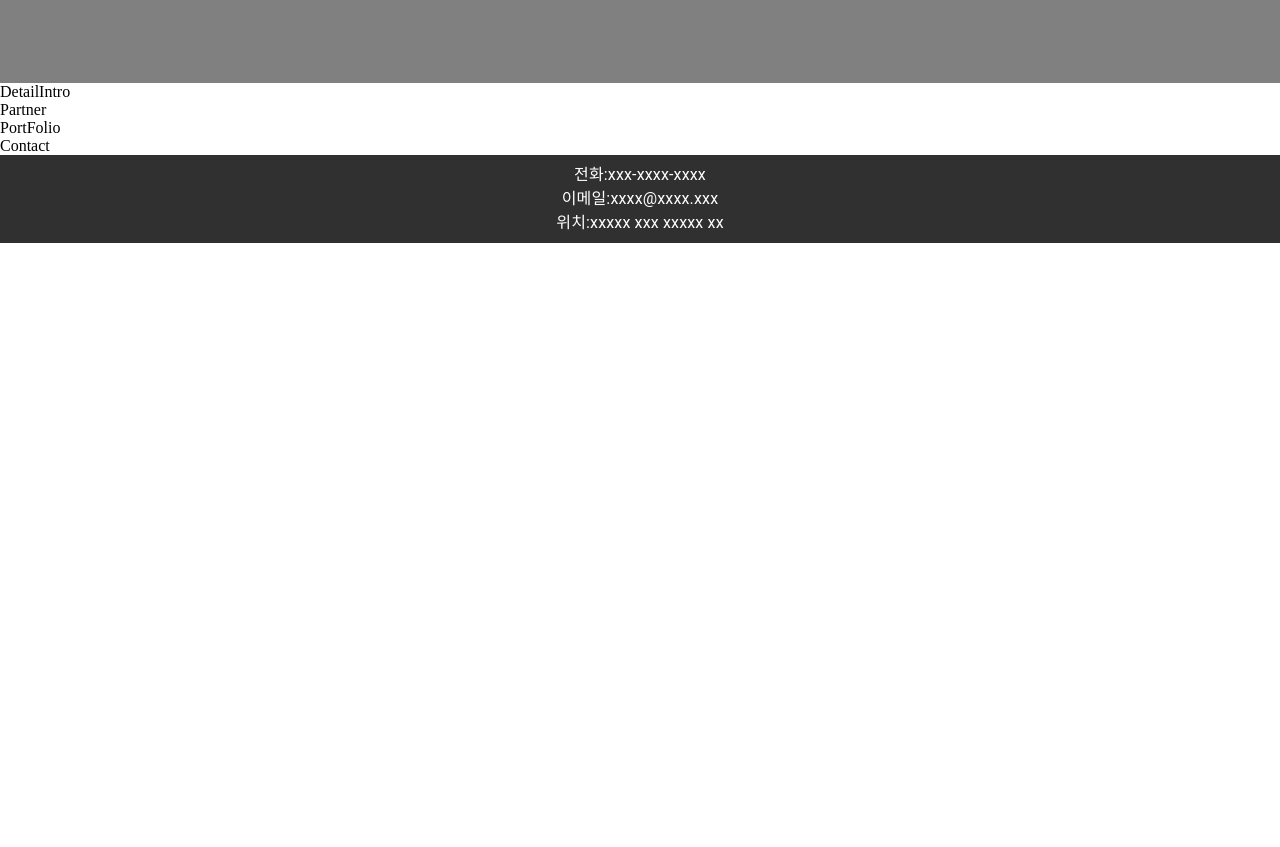
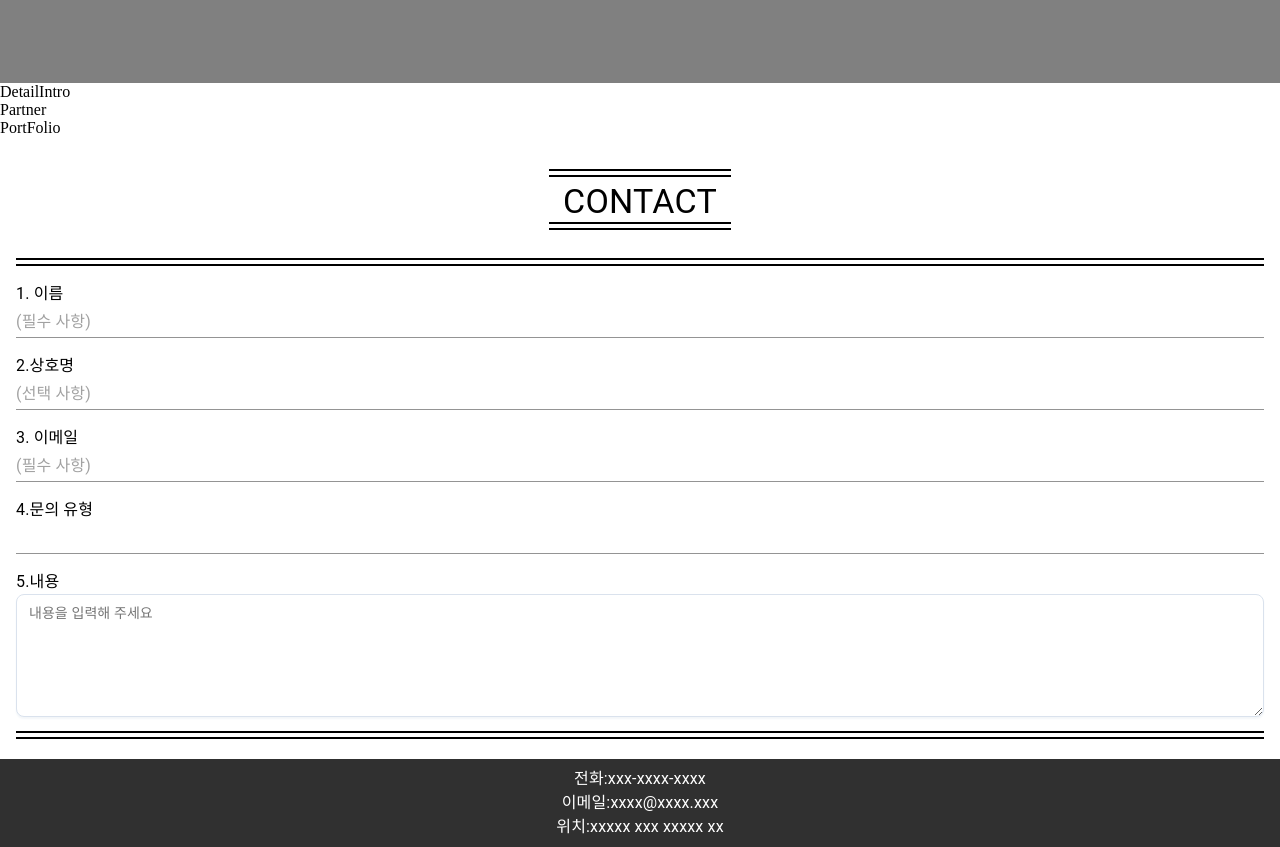
Before and after one commit to SUNGAN-Homepage/front-end, a React (Vite) app: page / in a window 1280 px wide. Shown: the part 420-1267 px from the top of the page. Before the commit the page ends 800 px from the top, so only its background shows below. Built offline with nearby package versions, Linux system fonts and the light colour scheme.

Commit message:
feat:Contact

```diff
--- a/src/components/Contact/Contact.tsx
+++ b/src/components/Contact/Contact.tsx
@@ -1,5 +1,51 @@
+import { Box, Typography, Divider } from '@mui/material';
+import ContactForm from './ContactForm';
+
 export const Contact = () => {
   return (
-    <div>Contact</div>
+    <Box sx={{ padding: 2 }}>
+      <Box
+        sx={{
+          margin: '0 auto',
+          textAlign: 'center',
+          padding: 2, // 필요에 따라 패딩 조정
+        }}
+      >
+        <Divider
+          sx={{
+            borderColor: 'black',
+            borderWidth: '1.5px',
+            margin: '0 auto 4px auto', // 위쪽 마진 0, 아래쪽 마진 4px, 좌우 마진 auto
+            width: '180px', // 선의 너비 설정
+          }}
+        />
+        <Divider
+          sx={{
+            borderColor: 'black',
+            borderWidth: '1.5px',
+            margin: '4px auto 4px auto', // 위쪽 마진 4px, 아래쪽 마진 12px, 좌우 마진 auto
+            width: '180px', // 선의 너비 설정
+          }}
+        />
+        <Typography variant="h4">CONTACT</Typography>
+        <Divider
+          sx={{
+            borderColor: 'black',
+            borderWidth: '1.5px',
+            margin: '0 auto 4px auto', // 위쪽 마진 0, 아래쪽 마진 4px, 좌우 마진 auto
+            width: '180px', // 선의 너비 설정
+          }}
+        />
+        <Divider
+          sx={{
+            borderColor: 'black',
+            borderWidth: '1.5px',
+            margin: '4px auto 12px auto', // 위쪽 마진 4px, 아래쪽 마진 12px, 좌우 마진 auto
+            width: '180px', // 선의 너비 설정
+          }}
+        />
+      </Box>
+      <ContactForm />
+    </Box>
   );
 };
--- /dev/null
+++ b/src/components/Contact/ContactForm.tsx
@@ -0,0 +1,110 @@
+import { Divider, styled, TextField, Typography } from '@mui/material';
+import React from 'react';
+import { TextareaAutosize as BaseTextareaAutosize } from '@mui/base/TextareaAutosize';
+export default function ContactForm() {
+  const blue = {
+    100: '#DAECFF',
+    200: '#b6daff',
+    400: '#3399FF',
+    500: '#007FFF',
+    600: '#0072E5',
+    900: '#003A75',
+  };
+
+  const grey = {
+    50: '#F3F6F9',
+    100: '#E5EAF2',
+    200: '#DAE2ED',
+    300: '#C7D0DD',
+    400: '#B0B8C4',
+    500: '#9DA8B7',
+    600: '#6B7A90',
+    700: '#434D5B',
+    800: '#303740',
+    900: '#1C2025',
+  };
+
+  const Textarea = styled(BaseTextareaAutosize)(
+    ({ theme }) => `
+        box-sizing: border-box;
+        width: 320px;
+        font-family: 'IBM Plex Sans', sans-serif;
+        font-size: 0.875rem;
+        font-weight: 400;
+        line-height: 1.5;
+        padding: 8px 12px;
+        border-radius: 8px;
+        color: ${theme.palette.mode === 'dark' ? grey[300] : grey[900]};
+        background: ${theme.palette.mode === 'dark' ? grey[900] : '#fff'};
+        border: 1px solid ${
+          theme.palette.mode === 'dark' ? grey[700] : grey[200]
+        };
+        box-shadow: 0 2px 2px ${
+          theme.palette.mode === 'dark' ? grey[900] : grey[50]
+        };
+
+        &:hover {
+          border-color: ${blue[400]};
+        }
+
+        &:focus {
+          border-color: ${blue[400]};
+          box-shadow: 0 0 0 3px ${
+            theme.palette.mode === 'dark' ? blue[600] : blue[200]
+          };
+        }
+
+        /* firefox */
+        &:focus-visible {
+          outline: 0;
+        }
+      `,
+  );
+
+  return (
+    <div>
+      <Divider
+        sx={{
+          borderColor: 'black',
+          borderWidth: '1px',
+          margin: '0 auto 4px auto', // 위쪽 마진 0, 아래쪽 마진 4px, 좌우 마진 auto
+        }}
+      />
+      <Divider
+        sx={{
+          borderColor: 'black',
+          borderWidth: '1px',
+          margin: '0 auto 4px auto', // 위쪽 마진 0, 아래쪽 마진 4px, 좌우 마진 auto
+        }}
+      />
+      <Typography marginTop={2}>1. 이름</Typography>
+      <TextField fullWidth variant="standard" placeholder="(필수 사항)" />
+      <Typography marginTop={2}>2.상호명</Typography>
+      <TextField fullWidth variant="standard" placeholder="(선택 사항)" />
+      <Typography marginTop={2}>3. 이메일</Typography>
+      <TextField fullWidth variant="standard" placeholder="(필수 사항)" />
+      <Typography marginTop={2}>4.문의 유형</Typography>
+      <TextField fullWidth variant="standard" />
+      <Typography marginTop={2}>5.내용</Typography>
+      <Textarea
+        minRows={5}
+        placeholder="내용을 입력해 주세요"
+        style={{ width: '100%' }}
+      />
+      <Divider
+        sx={{
+          borderColor: 'black',
+          borderWidth: '1.5px',
+          margin: '10px auto 4px auto', // 위쪽 마진 4px, 아래쪽 마진 12px, 좌우 마진 auto
+        }}
+      />{' '}
+      <Divider
+        sx={{
+          borderColor: 'black',
+          borderWidth: '1.5px',
+          margin: '4px auto 4px auto', // 위쪽 마진 4px, 아래쪽 마진 12px, 좌우 마진 auto
+        }}
+      />
+    </div>
+  );
+}
```
